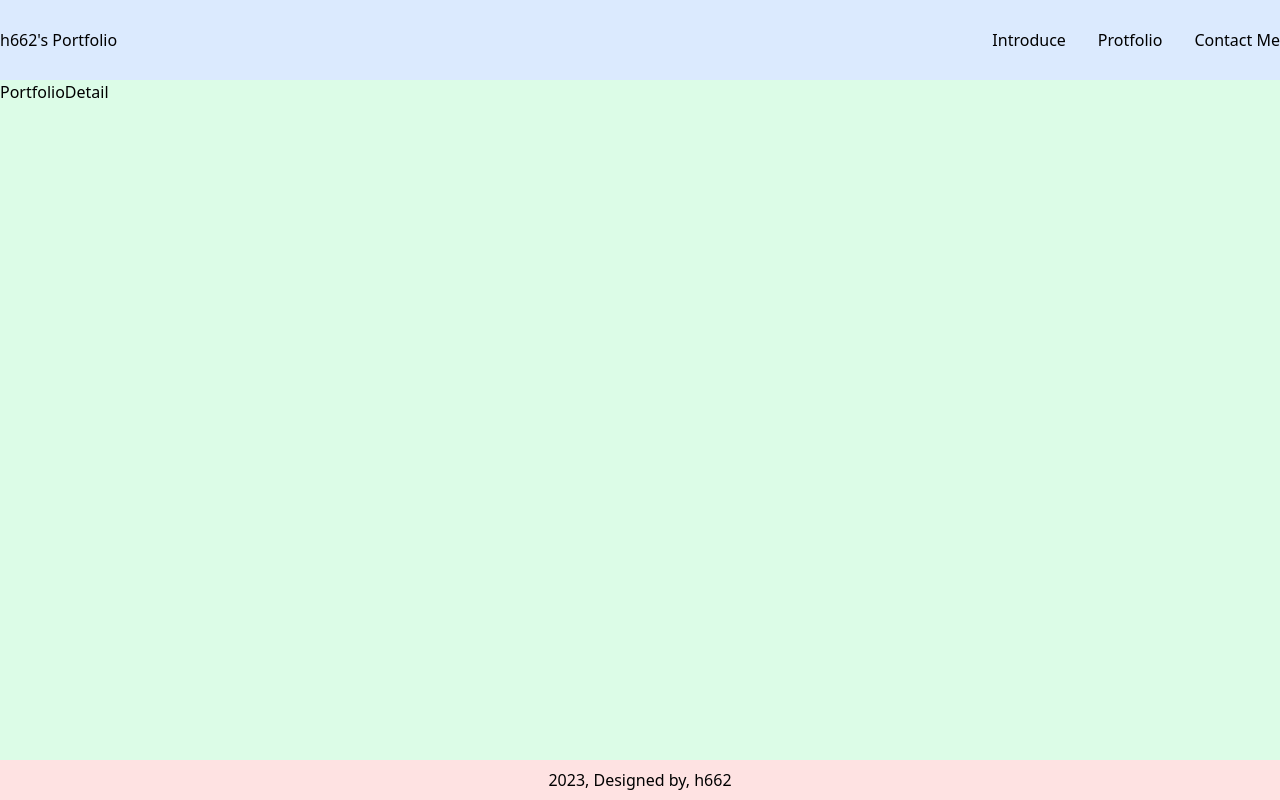
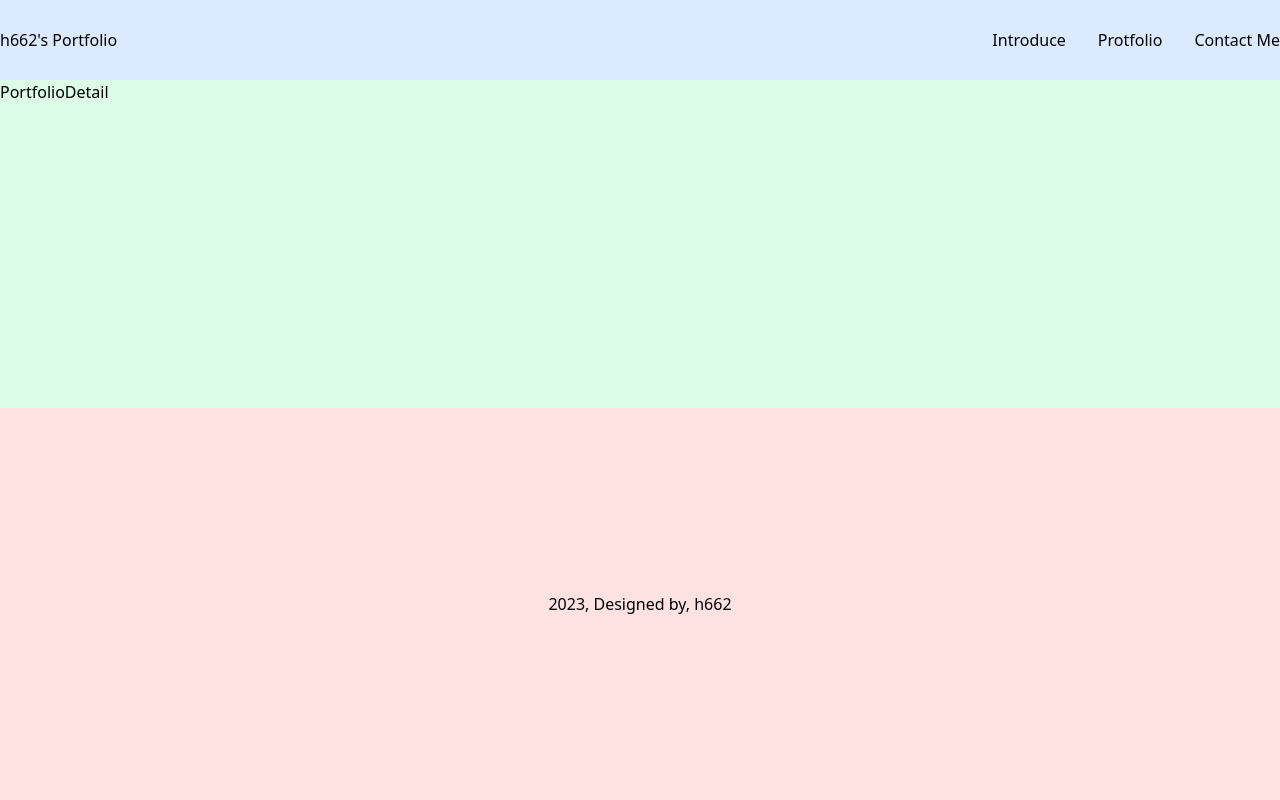
Before and after one commit to seon-2/bcs-part2-react, a React (Create React App) app in the folder portfolio/: page /portfolio in a window 1280 px wide. Built offline with nearby package versions, Linux system fonts and the light colour scheme.

Commit message:
💄 [design] Footer 디자인 변경 (css 코드 추가)

```diff
--- a/portfolio/src/components/Footer.jsx
+++ b/portfolio/src/components/Footer.jsx
@@ -1,6 +1,6 @@
 function Footer() {
   return (
-    <footer className="max-w-screen-xl mx-auto flex justify-end items-center py-1 md:py-2">
+    <footer className="max-w-screen-xl mx-auto w-full grow flex flex-col justify-center items-center py-8">
       2023, Designed by, h662
     </footer>
   );
```
